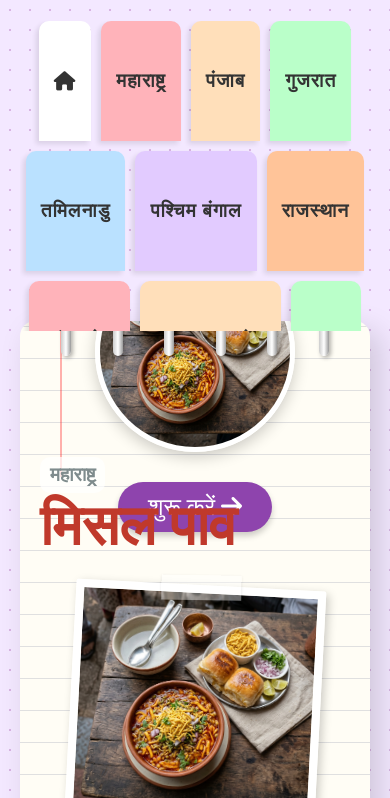
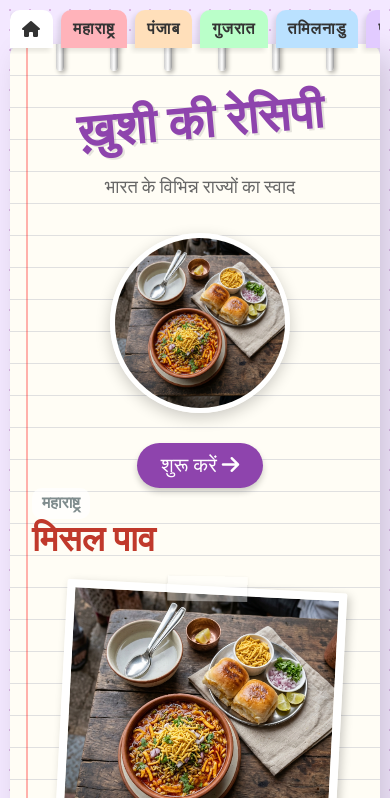
Before and after one commit to gautamkaran/khushirecipe, a plain HTML site: page index.html in a window 390 px wide. Both pictures are taken after a click on the button "शुरू करें". Shown: the top 798 px of the page. Drawn offline with Linux system fonts and the light colour scheme.

Commit message:
Enhance responsive design for app layout and components in style.css

```diff
--- a/css/style.css
+++ b/css/style.css
@@ -351,22 +351,30 @@
 @media (max-width: 768px) {
   .app-container {
     flex-direction: column;
-    height: 95vh;
+    width: 100%;
+    max-width: 100%;
+    height: auto;
+    min-height: 100vh;
   }
 
   .tabs-container {
     flex-direction: row;
     margin-top: 0;
     margin-bottom: -10px;
-    justify-content: center;
-    flex-wrap: wrap;
+    justify-content: flex-start;
+    flex-wrap: nowrap;
+    overflow-x: auto;
+    padding-bottom: 6px;
+    width: 100%;
   }
 
   .tab {
     writing-mode: horizontal-tb;
     width: auto;
+    min-height: auto;
     border-radius: 10px 10px 0 0;
-    padding: 10px 15px;
+    padding: 10px 14px;
+    white-space: nowrap;
   }
 
   .tab:hover {
@@ -381,10 +389,11 @@
 
   .notebook {
     border-radius: 15px;
+    min-height: calc(100vh - 70px);
   }
 
   .binder-rings {
-    top: 10px;
+    top: 8px;
     left: 0;
     right: 0;
     width: 100%;
@@ -401,20 +410,135 @@
   }
 
   .pages-wrapper {
-    padding: 60px 20px 20px 20px;
+    padding: 56px 18px 22px 18px;
   }
 
   .pages-wrapper::before {
-    left: 40px;
+    left: 34px;
   }
 
   .recipe-header {
     flex-direction: column;
+    align-items: stretch;
   }
 
   .recipe-image-container {
     margin-left: 0;
     margin-top: 20px;
     align-self: center;
+    width: min(100%, 280px);
+    height: auto;
+  }
+
+  .recipe-image {
+    height: auto;
+    aspect-ratio: 1 / 1;
+  }
+
+  .recipe-title {
+    font-size: clamp(2.2rem, 7vw, 3rem);
+  }
+
+  .home-title {
+    font-size: clamp(3rem, 11vw, 4.2rem);
+  }
+
+  .home-subtitle {
+    font-size: 1.15rem;
+  }
+
+  .intro-image {
+    width: min(70vw, 180px);
+    height: min(70vw, 180px);
+  }
+
+  .start-btn {
+    font-size: 1.25rem;
+    padding: 10px 24px;
+  }
+
+  .section-title {
+    font-size: 1.7rem;
+  }
+
+  .ingredients-list {
+    grid-template-columns: 1fr;
   }
 }
+
+@media (max-width: 480px) {
+  body {
+    padding: 10px;
+    align-items: flex-start;
+  }
+
+  .app-container {
+    min-height: calc(100vh - 20px);
+  }
+
+  .tabs-container {
+    gap: 8px;
+    padding-right: 2px;
+  }
+
+  .tab {
+    font-size: 1rem;
+    padding: 9px 12px;
+  }
+
+  .notebook {
+    border-radius: 12px;
+  }
+
+  .pages-wrapper {
+    padding: 48px 12px 18px 22px;
+    background-size: 100% 32px;
+  }
+
+  .pages-wrapper::before {
+    left: 16px;
+  }
+
+  .binder-rings {
+    height: 24px;
+  }
+
+  .ring {
+    width: 8px;
+    height: 34px;
+  }
+
+  .recipe-state {
+    font-size: 1rem;
+  }
+
+  .section-title {
+    font-size: 1.45rem;
+    line-height: 1.15;
+    gap: 8px;
+    flex-wrap: wrap;
+  }
+
+  .uniqueness-box {
+    font-size: 0.98rem;
+    padding: 13px;
+  }
+
+  .ingredients-list {
+    gap: 8px;
+  }
+
+  .ingredients-list li {
+    padding: 7px 10px;
+    line-height: 1.45;
+  }
+
+  .steps-list {
+    padding-left: 18px;
+  }
+
+  .steps-list li {
+    margin-bottom: 12px;
+    line-height: 1.5;
+  }
+}
```
